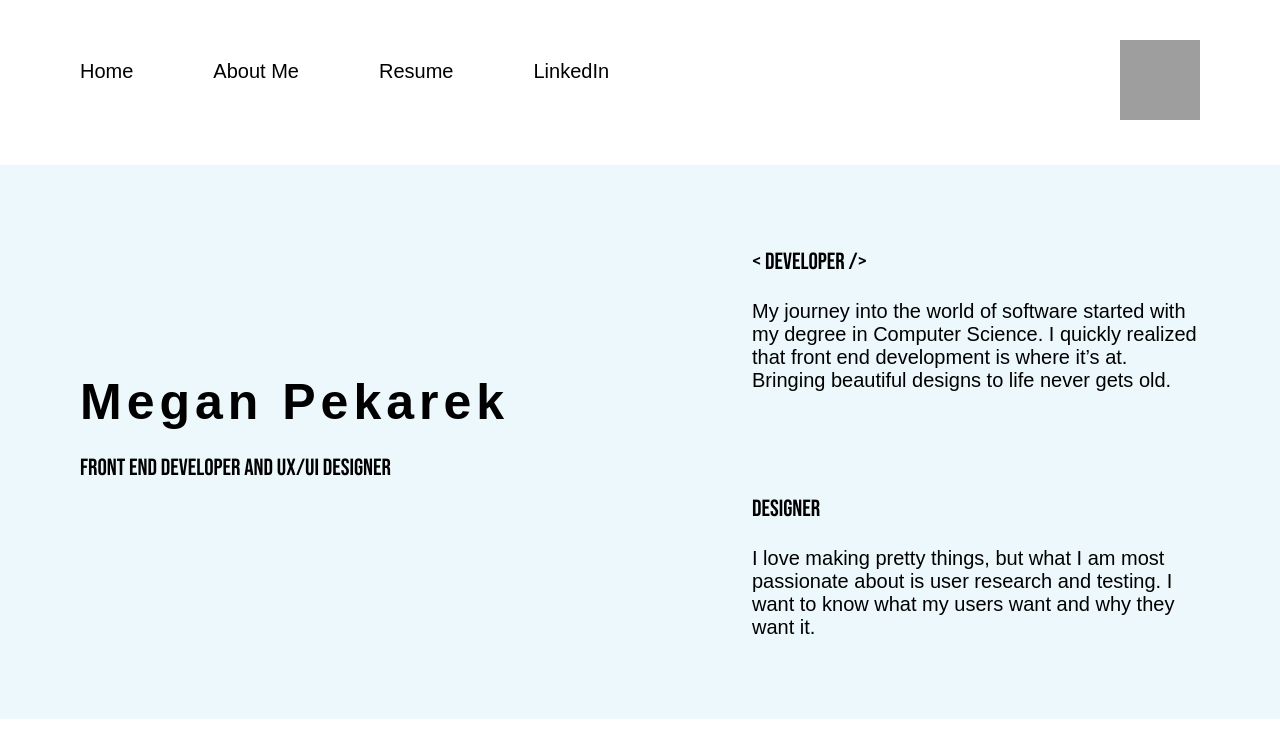
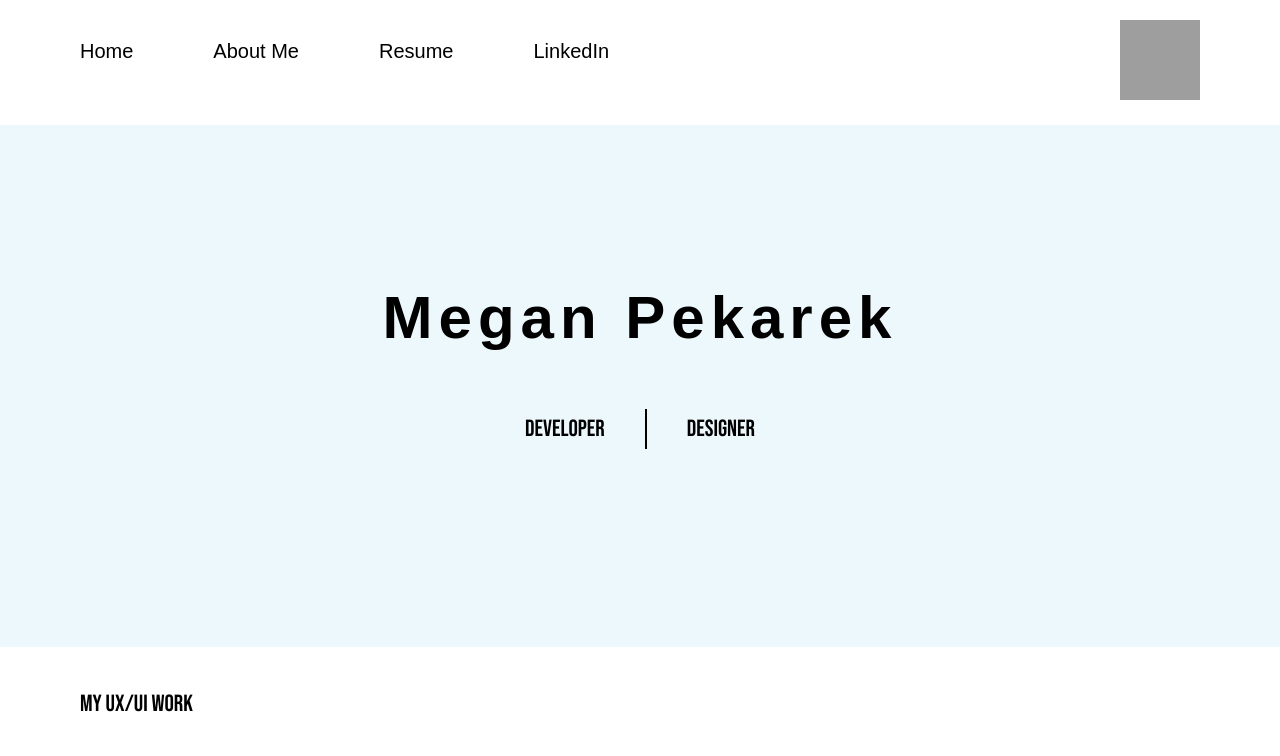
Before and after one commit to meganpekarek/MPekarekPortfolio, a React (Create React App) app: page /home in a window 1280 px wide. Shown: the top 756 px of the page. Built offline with nearby package versions, Linux system fonts and the light colour scheme; grey boxes are pictures that could not be loaded; a web font is replaced by a local one.

Commit message:
cleaner home page

```diff
--- a/src/App.css
+++ b/src/App.css
@@ -139,7 +139,7 @@ h1 {
 .nav__wrapper {
   display: flex;
   justify-content: space-between;
-  padding: 2em var(--side-page-padding);
+  padding: 1em var(--side-page-padding);
 }
 
 .nav__itemsWrapper {
@@ -172,7 +172,41 @@ h1 {
 }
 
 .home__header {
-  font-size: 5rem;
+  font-size: 6rem;
+  text-align: center;
+}
+
+
+.home__subheaderWrapper {
+  display: flex;
+  justify-content: center;
+  align-items: center;
+  width: 100%;
+  margin: 4rem 0;
+}
+
+.home__subheaderSeparator {
+  border-left: 2px solid #000;
+  height: 40px;
+  margin: 0 4rem;
+}
+
+.home__leftSubheader {
+  animation: collapseLeft 1s ease forwards;
+}
+
+@keyframes collapseLeft {
+  from {transform: translate(-60%);}
+  to {transform: translate(0);}
+}
+
+.home__rightSubheader {
+  animation: collapseRight 1s ease forwards;
+}
+
+@keyframes collapseRight {
+  from {transform: translate(60%);}
+  to {transform: translate(0);}
 }
 
 h3 {
@@ -185,31 +219,15 @@ h3 {
   display: flex;
   flex-direction: column;
   justify-content: center;
+  align-items: center;
 }
 
 .home__headerContent {
   background: var(--color-primary);
-  padding: 1em var(--side-page-padding) 2em var(--side-page-padding);
+  padding: 7em var(--side-page-padding) 7em var(--side-page-padding);
   display: flex;
-  justify-content: space-between;
+  justify-content: center;
   flex-wrap: wrap;
-}
-
-.home__infoSection {
-  display: flex;
-  flex-direction: column;
-  align-items: center;
-  width: 40%;
-}
-
-.home__careerInfo {
-  display: flex;
-  flex-direction: column;
-  margin: 2em 0;
-}
-
-.home__careerDesc {
-  font-size: 1.6rem;
 }
 
 .home__uxWorkWrapper {
@@ -217,7 +235,7 @@ h3 {
 }
 
 .home__uxWorkCaseStudies {
-  margin: 4em 0;
+  margin: 2em 0;
 }
 
 .home__caseStudy {
--- a/src/views/Home.js
+++ b/src/views/Home.js
@@ -14,27 +14,14 @@ class Home extends React.Component {
         <section className="home__headerContent">
           <div className="home__titleSection">
             <h1 className="home__header">Megan Pekarek</h1>
-            <h3 className="home__subheader">
-              Front End Developer and UX/UI Designer
-            </h3>
-          </div>
-          <div className="home__infoSection">
-            <div className="home__careerInfo">
-              <h3>&lt; Developer /&gt;</h3>
-              <div className="home__headerDesc">
-                My journey into the world of software started with my degree in
-                Computer Science. I quickly realized that front end development
-                is where it’s at. Bringing beautiful designs to life never gets
-                old.
-              </div>
-            </div>
-            <div className="home__careerInfo">
-              <h3>Designer</h3>
-              <div className="home__headerDesc">
-                I love making pretty things, but what I am most passionate about
-                is user research and testing. I want to know what my users want
-                and why they want it.
-              </div>
+            <div className="home__subheaderWrapper">
+                <h3 className="home__subheader home__leftSubheader">
+                Developer
+                </h3>
+                <div className="home__subheaderSeparator"></div>
+                <h3 className="home__subheader home__rightSubheader">
+                Designer
+                </h3>
             </div>
           </div>
         </section>
```
Also changed, not shown: 1 other file (tests, documents, lock files or other folders).
